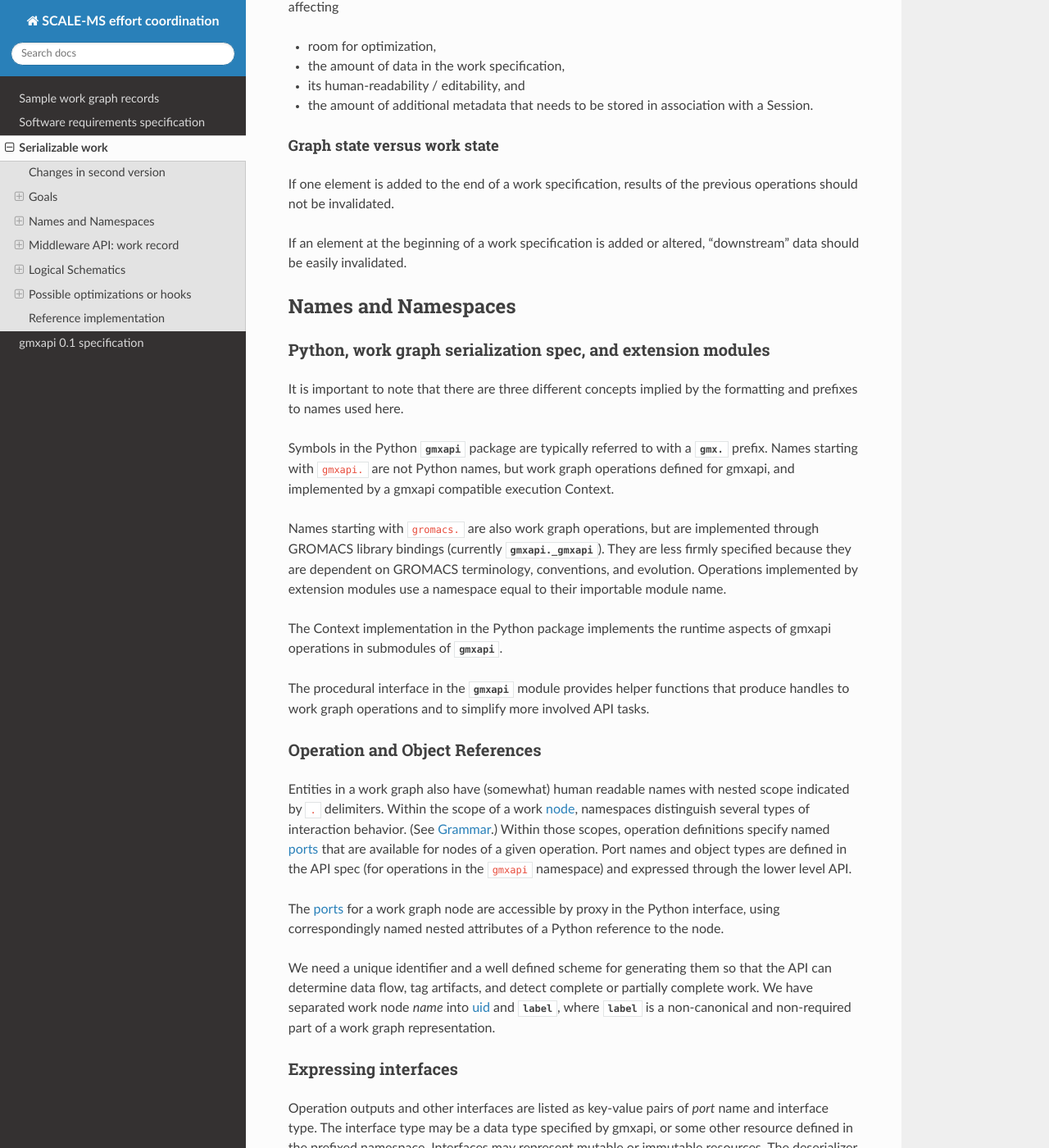
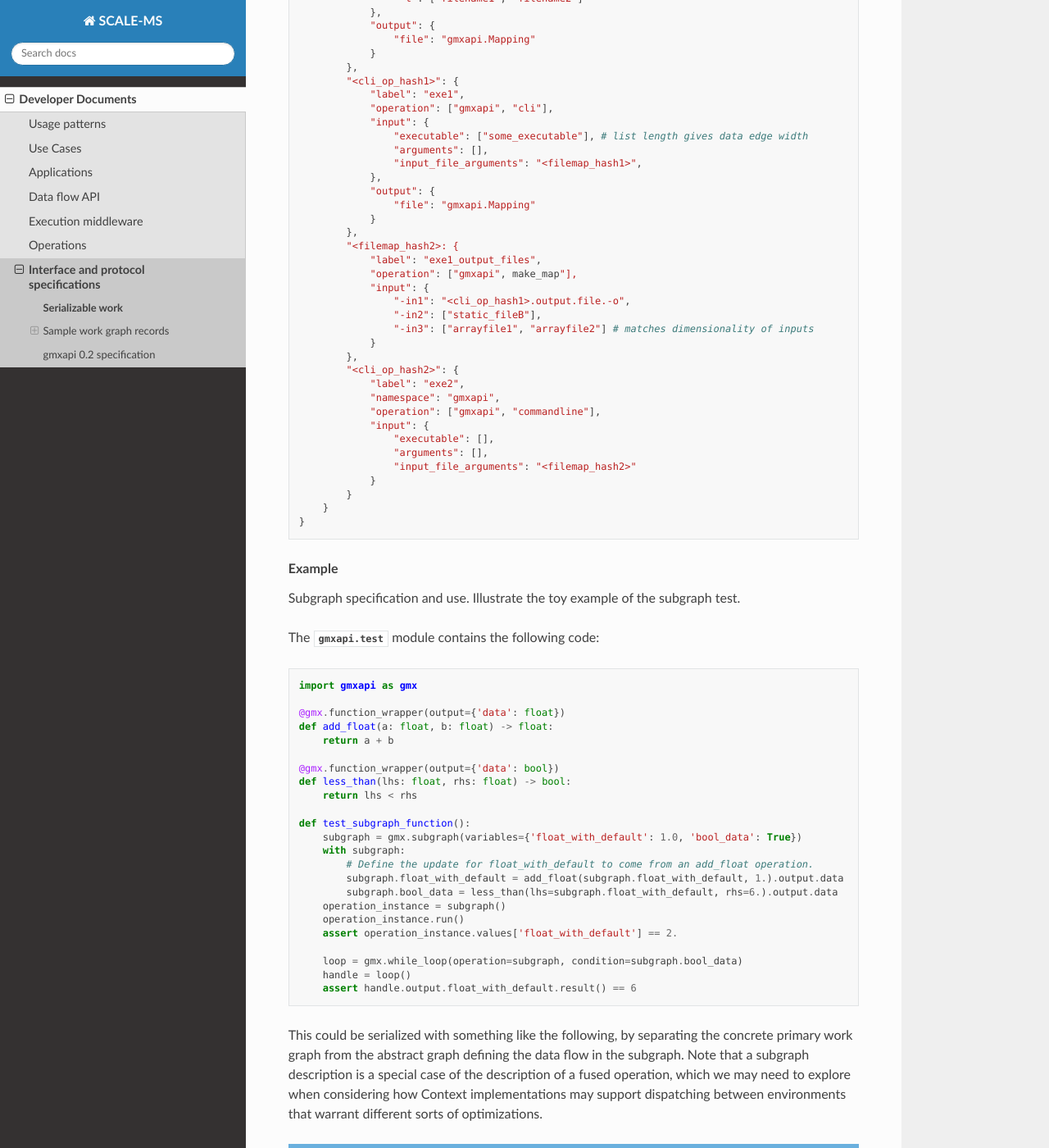
Before and after one commit to eirrgang/gmxapi_graph_0_2, a Sphinx documentation site: the page built from docs/workspec_schema_0_2.rst, in a window 1280 px wide and 1400 px high, scrolled down 2446 px. Shown: the whole window at 82% size. Built offline with Sphinx 7.4.7 and the Read the Docs theme 2.0.0, drawn with Linux system fonts in a browser that asks for light colours; some of the changed text lies outside the part shown.

Commit message:
Lay out for full project.

```diff
--- /dev/null
+++ b/docs/applications.rst
@@ -0,0 +1,6 @@
+============
+Applications
+============
+
+Adaptive ensemble simulation methods are implemented in terms of data flow
+operations and control flow logic.
--- a/docs/conf.py
+++ b/docs/conf.py
@@ -17,9 +17,9 @@
 
 # -- Project information -----------------------------------------------------
 
-project = 'SCALE-MS effort coordination'
-copyright = '2019, M. Eric Irrgang'
-author = 'M. Eric Irrgang'
+project = 'SCALE-MS'
+copyright = '2019'
+author = 'SCALE-MS collaboration'
 
 # The full version, including alpha/beta/rc tags
 release = '0'
@@ -53,7 +53,6 @@ master_doc = 'index'
 # The theme to use for HTML and HTML Help pages.  See the documentation for
 # a list of builtin themes.
 #
-html_theme = 'default'
 html_theme = 'sphinx_rtd_theme'
 
 # Add any paths that contain custom static files (such as style sheets) here,
--- /dev/null
+++ b/docs/dataflow.rst
@@ -0,0 +1,12 @@
+=============
+Data flow API
+=============
+
+Client code describes work by constructing data flow driven graphs of the
+operations that implement a research protocol or high level computational
+method.
+Graphs and adaptive logic are communicated to the execution middleware,
+which manages task execution to satisfy the data dependencies for the results
+requested by the client script.
+
+.. include:: srs.rst
--- /dev/null
+++ b/docs/developer.rst
@@ -0,0 +1,14 @@
+===================
+Developer Documents
+===================
+
+..  toctree::
+    :maxdepth: 2
+
+    usage
+    usecase
+    applications
+    dataflow
+    executor
+    operations
+    specifications
--- /dev/null
+++ b/docs/executor.rst
@@ -0,0 +1,6 @@
+====================
+Execution middleware
+====================
+
+Executable graphs or graph segments produced by client software are dispatched
+and translated for execution on managed computing resources.
--- a/docs/gmxapi.rst
+++ b/docs/gmxapi.rst
@@ -1,5 +1,5 @@
 ========================
-gmxapi 0.1 specification
+gmxapi 0.2 specification
 ========================
 
 Core API concepts
--- /dev/null
+++ b/docs/operations.rst
@@ -0,0 +1,10 @@
+==========
+Operations
+==========
+
+Specify the interface by which functional code units are accessible and executable
+by the runtime facilities.
+
+Importable Python modules implement a few basic interfaces
+to obtain computational and data resources and publish results,
+mediated by the runtime executor.
--- /dev/null
+++ b/docs/specifications.rst
@@ -0,0 +1,13 @@
+=====================================
+Interface and protocol specifications
+=====================================
+
+Collected documentation on various software interfaces, behaviors, data schema,
+and protocols that are or will be specified for operation between components or
+with compatible external software.
+
+..  toctree::
+    :maxdepth: 2
+
+    workspec_schema_0_2.rst
+    gmxapi
--- a/docs/srs.rst
+++ b/docs/srs.rst
@@ -1,4 +1,3 @@
-===================================
 Software requirements specification
 ===================================
 
--- /dev/null
+++ b/docs/usage.rst
@@ -0,0 +1,6 @@
+==============
+Usage patterns
+==============
+
+Use Case Diagrams and general patterns of interaction with SCALE-MS or
+collaborating software.
--- /dev/null
+++ b/docs/usecase.rst
@@ -0,0 +1,52 @@
+=========
+Use Cases
+=========
+
+Identify and categorize use cases and scenarios motivating SCALE-MS design and
+packaging.
+
+Application user
+================
+
+High level use cases for applications built on the Python client library.
+
+Application code
+================
+
+Use cases encountered when implementing user interfaces or high-level applications
+with the Python data flow client library.
+
+Scripting user
+==============
+
+Python code written directly against the data flow client library.
+
+.. seealso:: :doc:`dataflow`
+
+Client API library
+==================
+
+Use cases encountered in the client library implementation, interacting with
+the task execution middleware in support of of client use cases.
+
+.. seealso:: :doc:`dataflow`
+
+Execution middleware
+====================
+
+Resource management, data placement, task discovery, and task scheduling
+use cases.
+Interactions include various architectural aspects,
+compute/data/communications abstractions,
+quality of service guarantees,
+and performance optimizations.
+
+.. seealso:: :doc:`executor`
+
+Operation implementation
+========================
+
+Use cases encountered when implementing operation code to be executed by the
+runtime.
+
+.. seealso:: :doc:`operations`
--- a/docs/workspec_schema_0_2.rst
+++ b/docs/workspec_schema_0_2.rst
@@ -5,6 +5,8 @@ Serializable work
 .. contents::
     :local:
     :depth: 2
+
+..  include:: samples.rst
 
 Changes in second version
 =========================
```
Also changed, not shown: docs/index.rst (+8 -5 lines), .readthedocs.yml.
